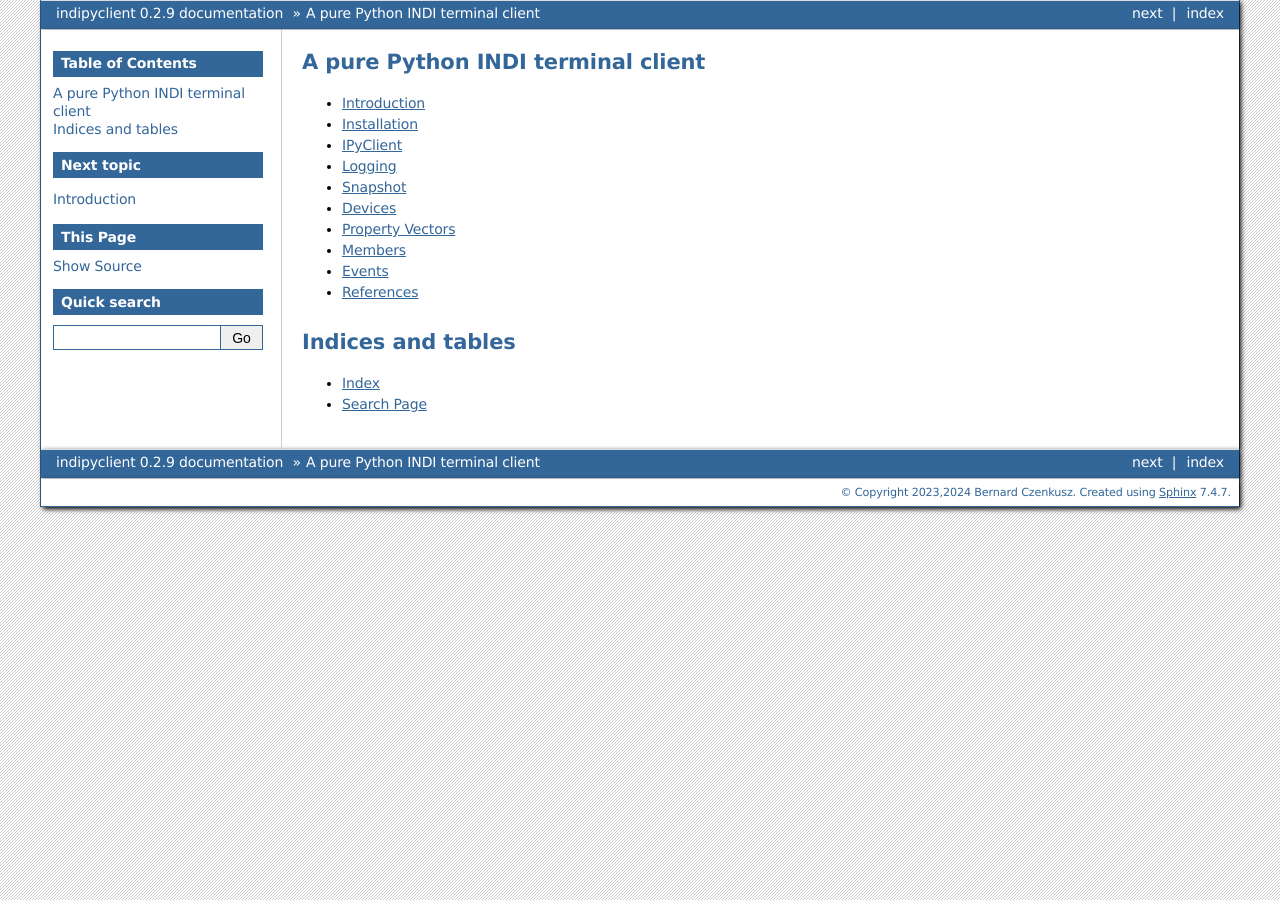
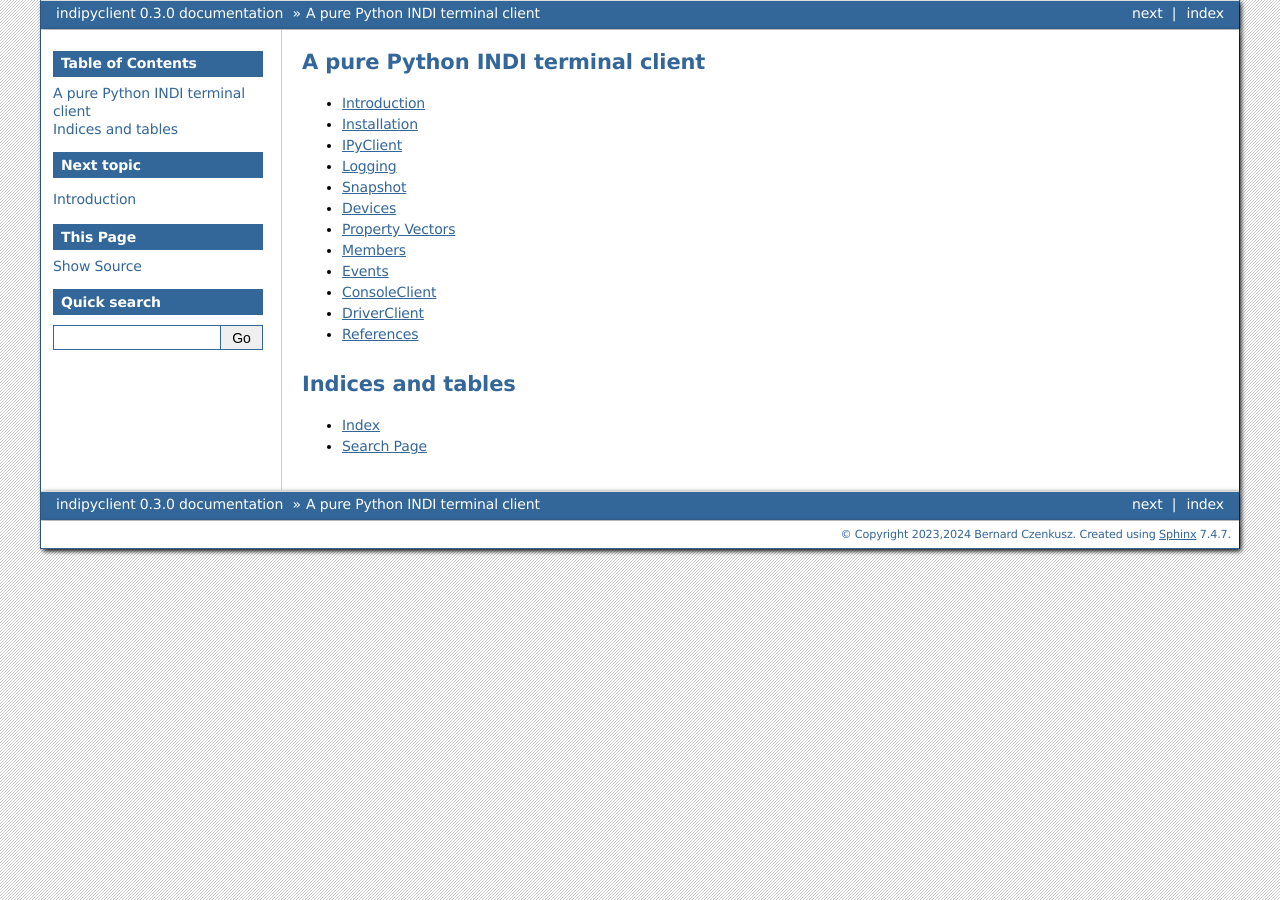
Before and after one commit to bernie-skipole/indipyclient, a Sphinx documentation site: the page built from docs/source/index.rst, in a window 1280 px wide. Built offline with Sphinx 7.4.7, drawn with Linux system fonts in a browser that asks for light colours.

Commit message:
Now 0.3.0

```diff
--- a/docs/source/conf.py
+++ b/docs/source/conf.py
@@ -25,7 +25,7 @@
 author = 'Bernard Czenkusz'
 
 # The full version, including alpha/beta/rc tags
-release = '0.2.9'
+release = '0.3.0'
 
 # ---------------------- Added to get readthedocs to build, by BC
 master_doc = 'index'
--- a/docs/source/index.rst
+++ b/docs/source/index.rst
@@ -13,6 +13,7 @@
    usage/propertyvectors
    usage/propertymembers
    usage/events
+   usage/consoleclient
    usage/references
 
 Indices and tables
--- a/docs/source/usage/ipyclient.rst
+++ b/docs/source/usage/ipyclient.rst
@@ -50,7 +50,9 @@
 
 **self.stopped**
 
-True when asyncrun is finished.
+This is an asyncio.Event object, which is set when asyncrun is finished.
+
+awaiting self.stopped.wait() will wait until the client has shutdown. This could be used to clear up after a client has closed.
 
 **self.messages**
 
--- a/indipyclient/__init__.py
+++ b/indipyclient/__init__.py
@@ -6,4 +6,4 @@
 
 from .propertymembers import getfloat
 
-version = "0.2.9"
+version = "0.3.0"
--- a/pyproject.toml
+++ b/pyproject.toml
@@ -7,7 +7,7 @@
 authors = [{name = "Bernard Czenkusz", email = "bernie@skipole.co.uk"}]
 license = {file = "LICENSE"}
 classifiers = ["License :: OSI Approved :: MIT License", "Operating System :: POSIX :: Linux","Topic :: Scientific/Engineering :: Astronomy", "Topic :: Scientific/Engineering :: Interface Engine/Protocol Translator"]
-version = "0.2.9"
+version = "0.3.0"
 description="Pure python package, providing a terminal client and a set of classes which can be used to create scripts or clients to control remote instruments using the INDI protocol."
 readme = "README.md"
 requires-python = ">=3.10"
```
Also changed, not shown: docs/source/usage/consoleclient.rst (added, +68 -0 lines), 2 other files.
